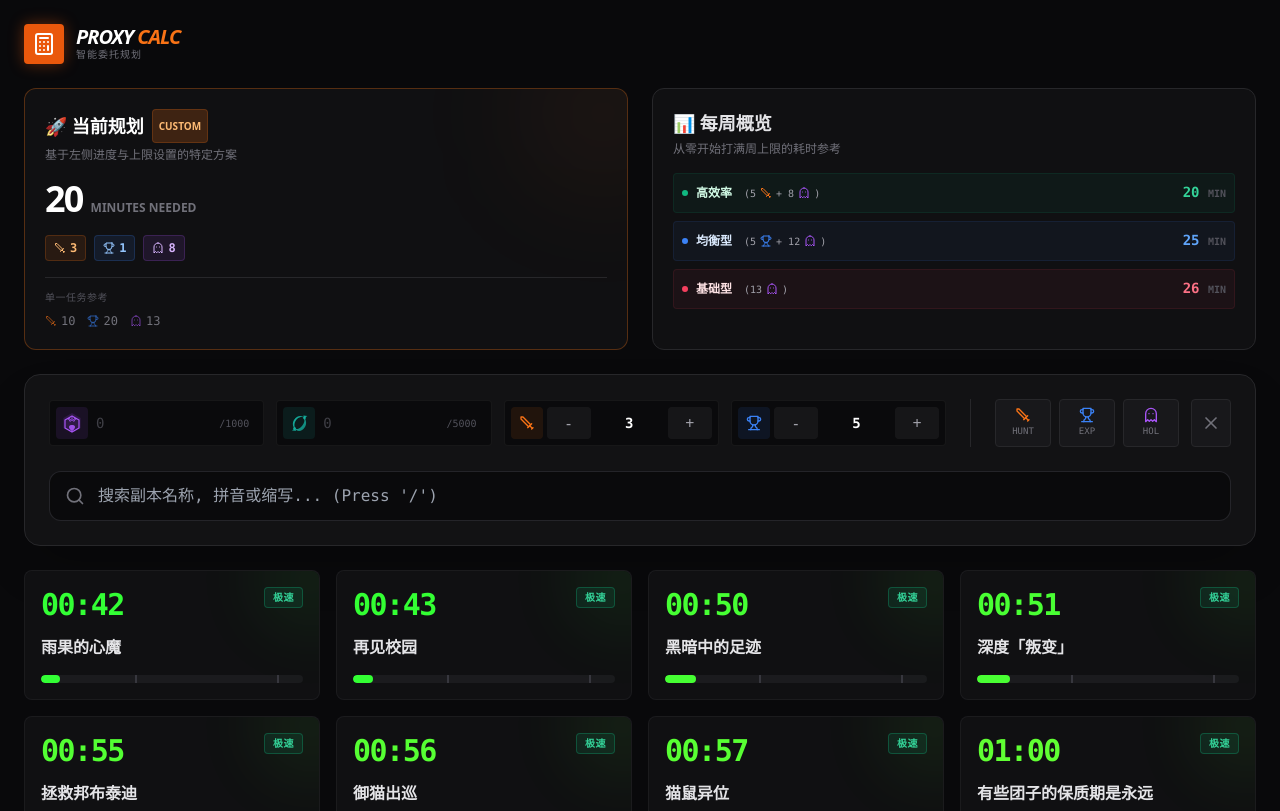
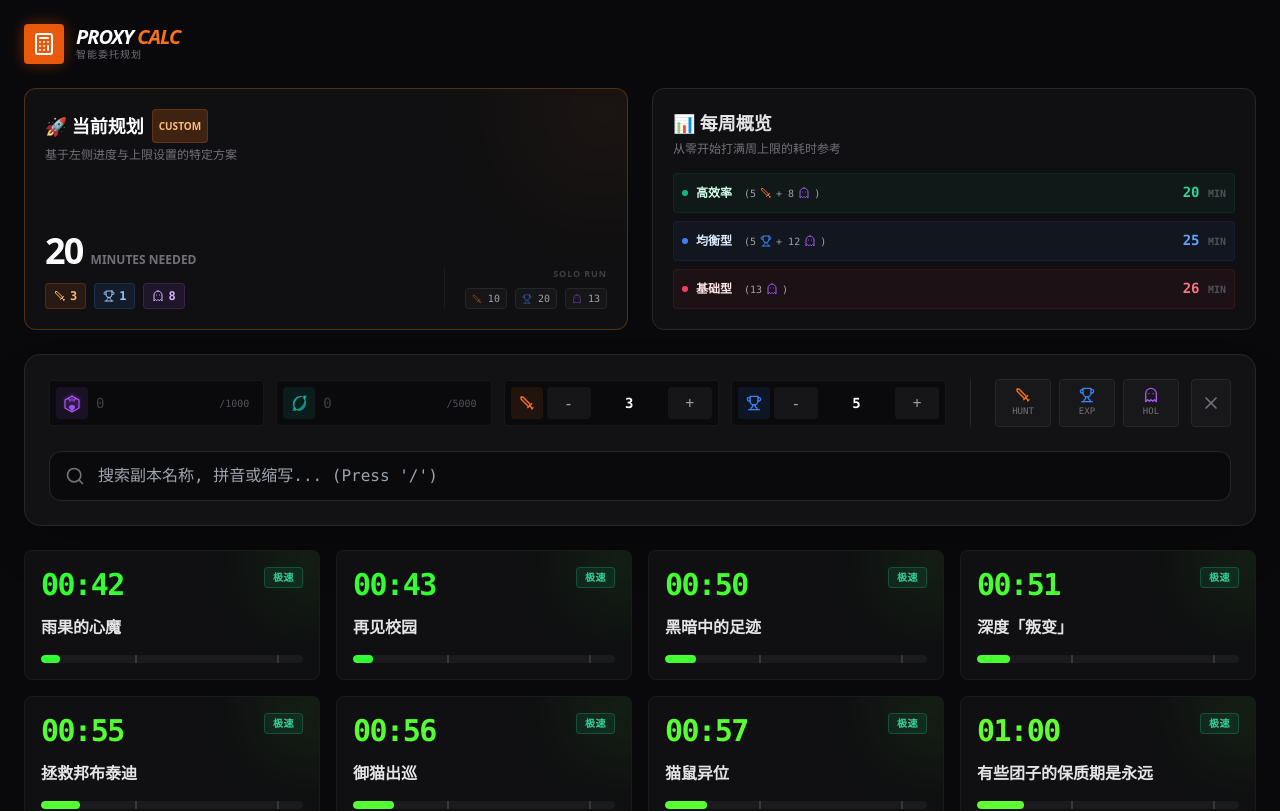
Before and after one commit to owwkmidream/zzz-proxy-calc, a React (Vite) app: page / in a window 1280 px wide. Shown: the top 811 px of the page. Built offline with nearby package versions, Linux system fonts and the light colour scheme.

Commit message:
界面改进

```diff
--- a/src/components/PlanCard.tsx
+++ b/src/components/PlanCard.tsx
@@ -28,8 +28,10 @@ export const PlanCard = ({ dynamicPlan, currContrib, currCredit }: PlanCardProps
             </div>
 
             {dynamicPlan ? (
-                <div className="mt-4">
-                    <div className="flex items-baseline gap-2 mb-4">
+                <div className="mt-4 flex items-end justify-between">
+                    {/* 左侧：当前规划结果 */}
+                    <div>
+                        <div className="flex items-baseline gap-2 mb-3">
                             <span className="text-4xl font-black text-white tracking-tighter">{Math.ceil(dynamicPlan.totalTime / 60)}</span>
                             <span className="text-xs font-bold text-zinc-500 uppercase">Minutes Needed</span>
                         </div>
@@ -50,22 +52,26 @@ export const PlanCard = ({ dynamicPlan, currContrib, currCredit }: PlanCardProps
                                 </span>
                             )}
                         </div>
+                    </div>
 
-                    {/* 单一任务参考 */}
-                    <div className="mt-4 pt-3 border-t border-zinc-800">
-                        <p className="text-[10px] text-zinc-600 uppercase tracking-wider mb-2">单一任务参考</p>
-                        <div className="flex gap-3 text-xs">
-                            <span className="flex items-center gap-1 text-zinc-500" title="只刷恶名狩猎需要的次数">
-                                <Sword className="w-3 h-3 text-orange-500/60" />
-                                <span className="font-mono">{singleCounts.hunt === Infinity ? '∞' : singleCounts.hunt}</span>
+                    {/* 右侧：单一任务参考 */}
+                    <div className="flex flex-col items-end justify-end gap-2 pl-5 border-l border-zinc-800/60 ml-2">
+                        <p className="text-[9px] font-bold text-zinc-700 uppercase tracking-widest">Solo Run</p>
+
+                        <div className="flex items-center gap-2">
+                            <span className="px-1.5 py-0.5 rounded bg-zinc-900/80 border border-zinc-800 text-[10px] text-zinc-400 font-mono flex items-center gap-1.5 transition-colors hover:border-orange-500/20" title="只刷恶名狩猎">
+                                <Sword className="w-2.5 h-2.5 text-orange-500/50" />
+                                {singleCounts.hunt === Infinity ? '-' : singleCounts.hunt}
                             </span>
-                            <span className="flex items-center gap-1 text-zinc-500" title="只刷专业挑战需要的次数">
-                                <Trophy className="w-3 h-3 text-blue-500/60" />
-                                <span className="font-mono">{singleCounts.expert === Infinity ? '∞' : singleCounts.expert}</span>
+
+                            <span className="px-1.5 py-0.5 rounded bg-zinc-900/80 border border-zinc-800 text-[10px] text-zinc-400 font-mono flex items-center gap-1.5 transition-colors hover:border-blue-500/20" title="只刷专业挑战">
+                                <Trophy className="w-2.5 h-2.5 text-blue-500/50" />
+                                {singleCounts.expert === Infinity ? '-' : singleCounts.expert}
                             </span>
-                            <span className="flex items-center gap-1 text-zinc-500" title="只刷普通空洞需要的次数">
-                                <Ghost className="w-3 h-3 text-purple-500/60" />
-                                <span className="font-mono">{singleCounts.hollow === Infinity ? '∞' : singleCounts.hollow}</span>
+
+                            <span className="px-1.5 py-0.5 rounded bg-zinc-900/80 border border-zinc-800 text-[10px] text-zinc-400 font-mono flex items-center gap-1.5 transition-colors hover:border-purple-500/20" title="只刷普通空洞">
+                                <Ghost className="w-2.5 h-2.5 text-purple-500/50" />
+                                {singleCounts.hollow === Infinity ? '-' : singleCounts.hollow}
                             </span>
                         </div>
                     </div>
```
Lines whose indentation alone changed are shown as unchanged.
